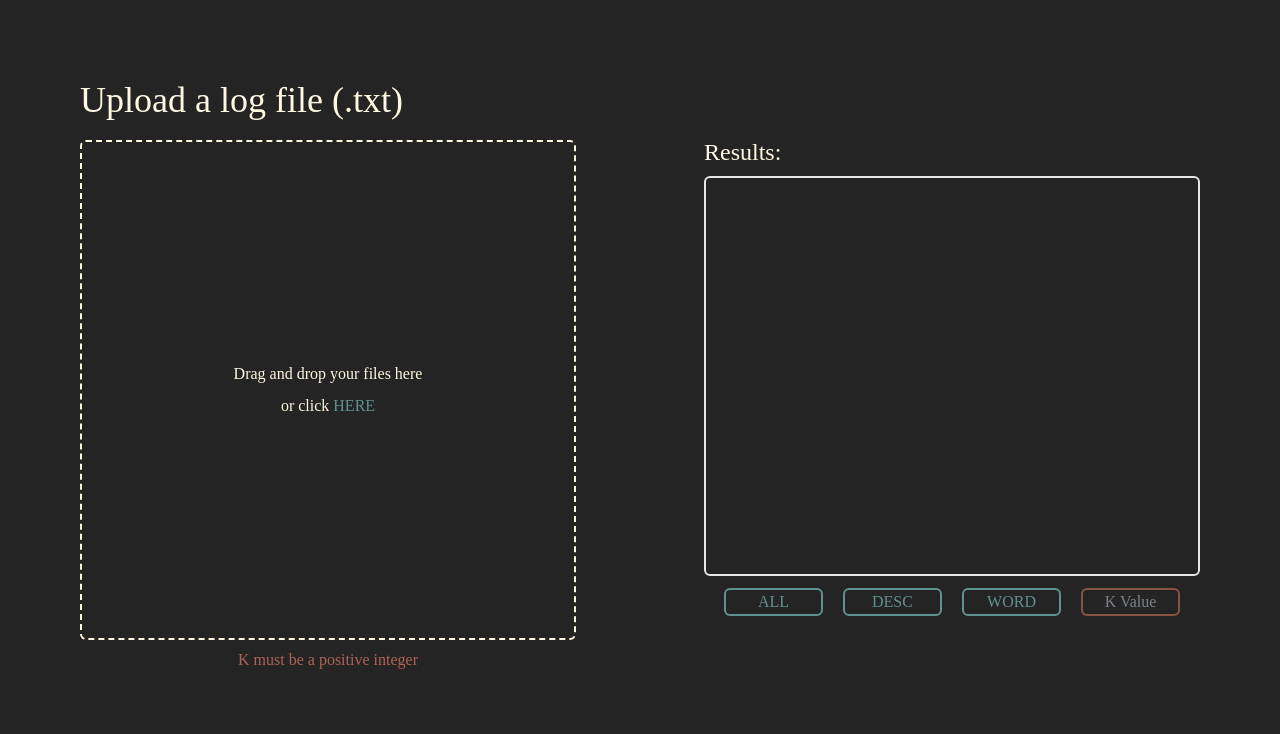
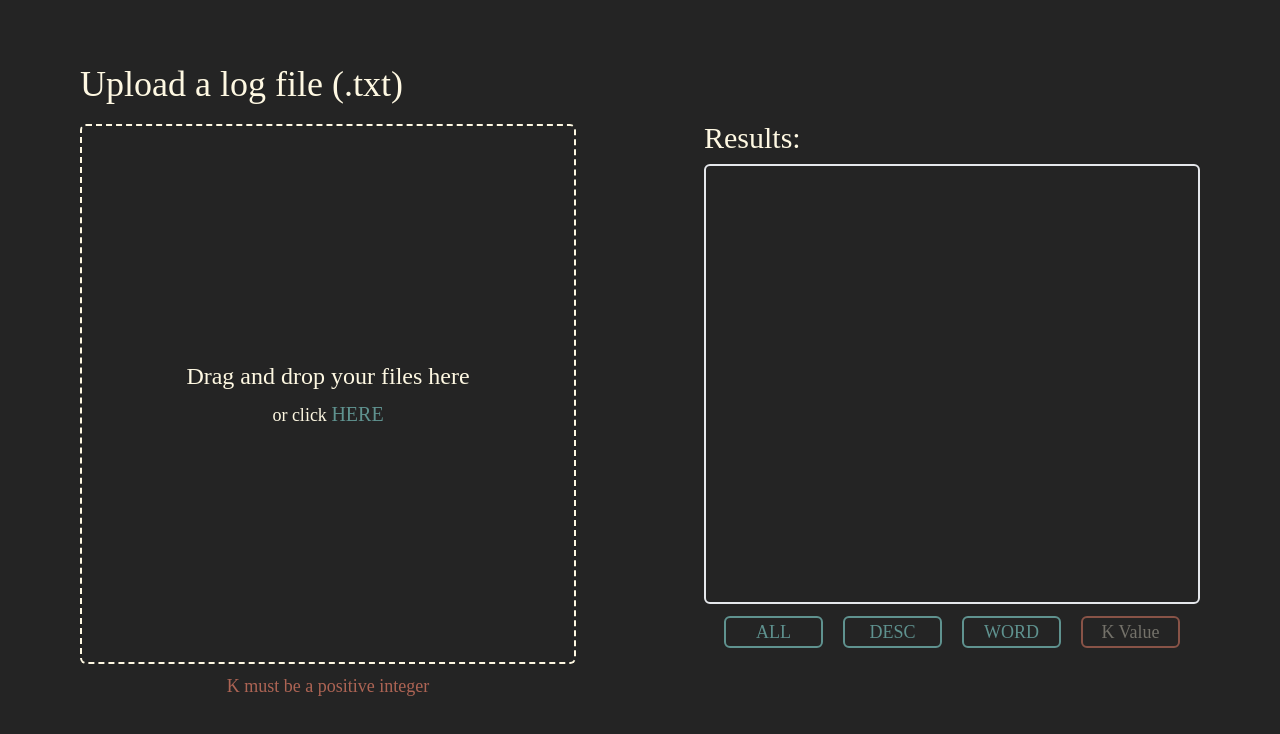
Before and after one commit to DoughnutsNCookies/Interview-KidyDult, a Next.js app in the folder interview-kidydult/frontend/: page / in a window 1280 px wide. Shown: the top 734 px of the page. Built offline with nearby package versions, Linux system fonts and the light colour scheme.

Commit message:
Feat: Improve UI for better clarity

```diff
--- a/interview-kidydult/frontend/package.json
+++ b/interview-kidydult/frontend/package.json
@@ -9,6 +9,7 @@
     "lint": "next lint"
   },
   "dependencies": {
+    "@next/font": "^13.4.7",
     "@types/node": "20.3.1",
     "@types/react": "18.2.13",
     "@types/react-dom": "18.2.6",
--- a/interview-kidydult/frontend/src/pages/index.tsx
+++ b/interview-kidydult/frontend/src/pages/index.tsx
@@ -19,17 +19,17 @@ function Home() {
         value={{ type, order, find, k, droppedFiles, setDroppedFiles }}
       >
         <ResultContext.Provider value={{ results, setResults }}>
-          <main className="font-jbmono p-20">
+          <main className="font-jbmono px-20 pt-16">
             <div className="flex flex-row text-highlight justify-between gap-x-32">
               <div className="w-1/2 flex flex-col">
                 <h1 className="text-4xl pb-5">Upload a log file (.txt)</h1>
                 <FileDropZone />
-                <span className="w-full pt-2 text-center text-accRed">
+                <span className="w-full pt-2 text-center text-accRed text-lg">
                   {error}
                 </span>
               </div>
               <div className="w-1/2 pt-14 flex flex-col">
-                <h1 className="text-2xl pb-2">Results:</h1>
+                <h1 className="text-3xl pb-2">Results:</h1>
                 <AnswerBox />
                 <div className="flex flex-row justify-evenly pt-3">
                   <SettingButton
@@ -55,7 +55,7 @@ function Home() {
                   />
                   <KInput setter={setK} />
                 </div>
-                <span className="text-center w-full py-1 text-md text-highlight animate-pulse">
+                <span className="text-center w-full py-1 text-lg text-highlight animate-pulse">
                   {(toolTip === "" && "") ||
                     (toolTip === "ALL" && "Showing results from ALL files") ||
                     (toolTip === "PER" && "Showing results PER file") ||
@@ -133,24 +133,24 @@ const FileDropZone = () => {
           : "border-highlight"
       }
       ${
-        droppedFiles.length === 0 && "justify-center flex flex-col h-[500px]"
+        droppedFiles.length === 0 && "justify-center flex flex-col h-[540px]"
       } relative w-full border-2 border-dashed py-4 text-center cursor-pointer rounded-md transition-all`}
       onDragEnter={handleDragEnter}
       onDragLeave={handleDragLeave}
       onDragOver={handleDragOver}
       onDrop={handleDrop}
     >
-      <p className="pb-2">
+      <p className="pb-2 text-2xl">
         {droppedFiles.length === 0
           ? "Drag and drop your files here"
           : "You can still drop more!"}
       </p>
       {droppedFiles.length === 0 ? (
-        <p>
+        <p className="text-lg">
           or click <input type="file" id="fileInput" className="hidden" />
           <label
             htmlFor="fileInput"
-            className="cursor-pointer text-accCyan hover:underline"
+            className="cursor-pointer text-accCyan hover:underline text-xl"
           >
             HERE
           </label>
@@ -161,7 +161,7 @@ const FileDropZone = () => {
       {droppedFiles.length > 0 && (
         <>
           <hr className="mx-4" />
-          <ul className="my-4 h-[360px] overflow-y-auto scrollbar-thin scrollbar-thumb-highlight scrollbar-track-highlight/10">
+          <ul className="my-4 h-[380px] overflow-y-auto scrollbar-thin scrollbar-thumb-highlight scrollbar-track-highlight/10">
             {droppedFiles.map((file) => (
               <li
                 key={file.name}
@@ -255,7 +255,7 @@ const AnswerBox = () => {
 
   return (
     <div className="bg-dimshadow border-highlight">
-      <div className="border-2 py-2 h-[400px] overflow-y-auto rounded-md scrollbar-thin scrollbar-thumb-highlight scrollbar-track-highlight/10 transition-all">
+      <div className="border-2 py-2 h-[440px] overflow-y-auto rounded-md scrollbar-thin scrollbar-thumb-highlight scrollbar-track-highlight/10 transition-all">
         {Array.isArray(results[0]) && results[0].length > 0 ? (
           <NestedListItems />
         ) : (
@@ -330,9 +330,9 @@ const SettingButton = (props: ISettingButton) => {
     <button
       className={`border-2 ${
         setting === opt1
-          ? "border-accCyan text-accCyan"
-          : "border-accYellow text-accYellow"
-      } rounded-md w-1/5 transition-all`}
+          ? "border-accCyan text-accCyan hover:bg-accCyan"
+          : "border-accYellow text-accYellow hover:bg-accYellow"
+      } rounded-md w-1/5 transition-all text-lg hover:text-highlight`}
       onClick={() => setter(setting === opt1 ? opt2 : opt1)}
       onMouseOver={() => setHover(true)}
       onMouseLeave={() => setHover(false)}
@@ -362,7 +362,7 @@ const KInput = (props: IKInput) => {
     <input
       type="number"
       placeholder="K Value"
-      className={` w-1/5 bg-transparent rounded-md border-2 text-center number-input focus:outline-none ${
+      className={` w-1/5 bg-transparent rounded-md border-2 text-center text-lg number-input focus:outline-none hover:animate-none placeholder-highlight/50 ${
         Number.isNaN(k) || k < 1
           ? "animate-pulse border-accRed"
           : "border-highlight"
@@ -381,6 +381,6 @@ const checkError = (
   if (Number.isNaN(k) || k < 1) setError("K must be a positive integer");
   for (let file of droppedFiles) {
     if (!file.name.endsWith(".txt") || file.size > 1000000)
-      setError("Invalid file - .txt files not more than 1MB only");
+      setError("Invalid file! (.txt files not more than 1MB only)");
   }
 };
```
Also changed, not shown: 1 other file (tests, documents, lock files or other folders).
